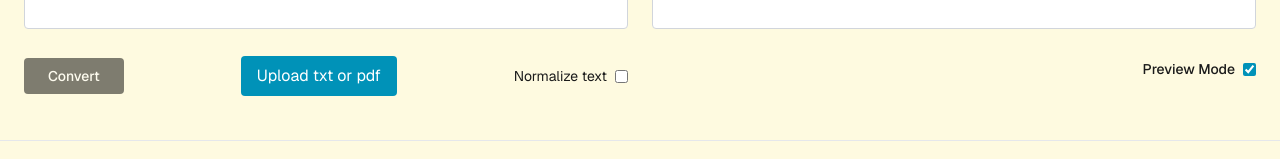
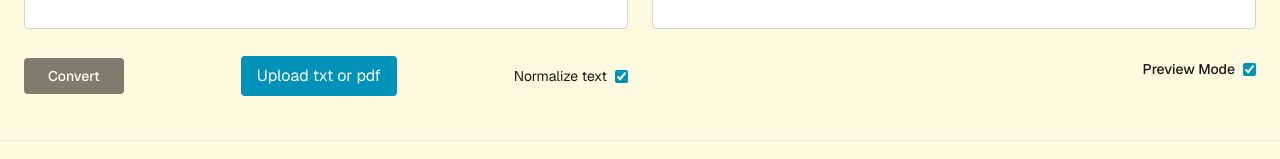
Before and after one commit to rickboot/ShadowForge, a Next.js app: page / in a window 1280 px wide. Shown: the part 592-751 px from the top of the page. Built offline with nearby package versions, Linux system fonts and the light colour scheme.

Commit message:
default normalize to true

```diff
--- a/app/page.tsx
+++ b/app/page.tsx
@@ -6,7 +6,7 @@ export default function Home() {
   const [input, setInput] = useState('');
   const [output, setOutput] = useState('');
   const [loading, setLoading] = useState(false);
-  const [normalize, setNormalize] = useState(false);
+  const [normalize, setNormalize] = useState(true);
 
   const handleConvert = async () => {
     setLoading(true);
```
